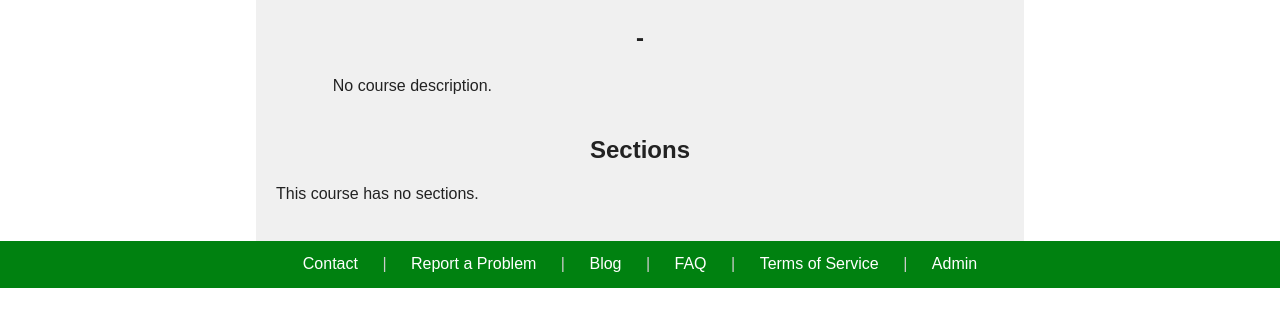
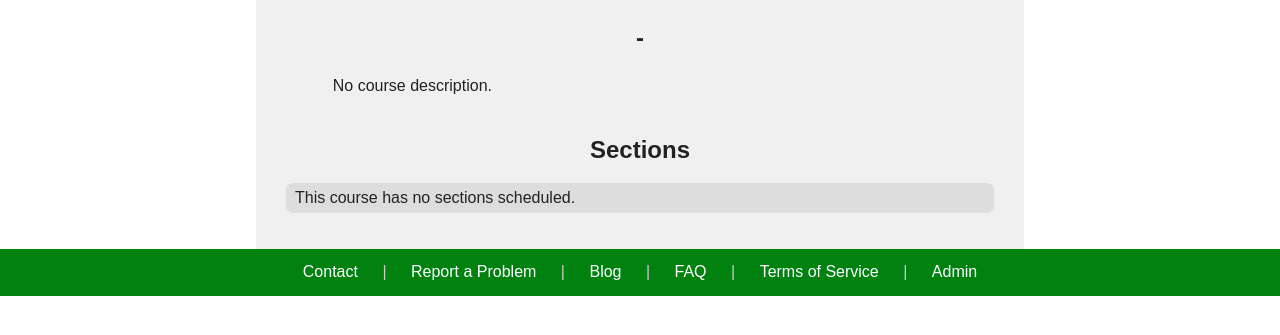
Before and after one commit to ChrisCooper/QcumberD, a Django app: template QcumberD/templates/course_catalog/pages/course_detail.html in a window 1280 px wide. Shown: the part 67-402 px from the top of the page. Run offline with Django 3.2, Linux system fonts and the light colour scheme; the template is opened without the code that fills it, so the values that code supplies are empty; style sheets or scripts are compiled from the project's sources; some libraries are stand-ins or nearby versions.

Commit message:
Improved no sections message formatting

```diff
--- a/QcumberD/templates/course_catalog/pages/course_detail.html
+++ b/QcumberD/templates/course_catalog/pages/course_detail.html
@@ -32,9 +32,11 @@
                 {% include "course_catalog/section_detail.html" with section=section only %}
             </li>
         {% empty %}
-            <div class="center">
-                This course has no sections.
-            </div>
+            <li>
+                <header>
+                    This course has no sections scheduled.
+                </header>
+            </li>
         {% endfor %}
         </ul>
 
```
